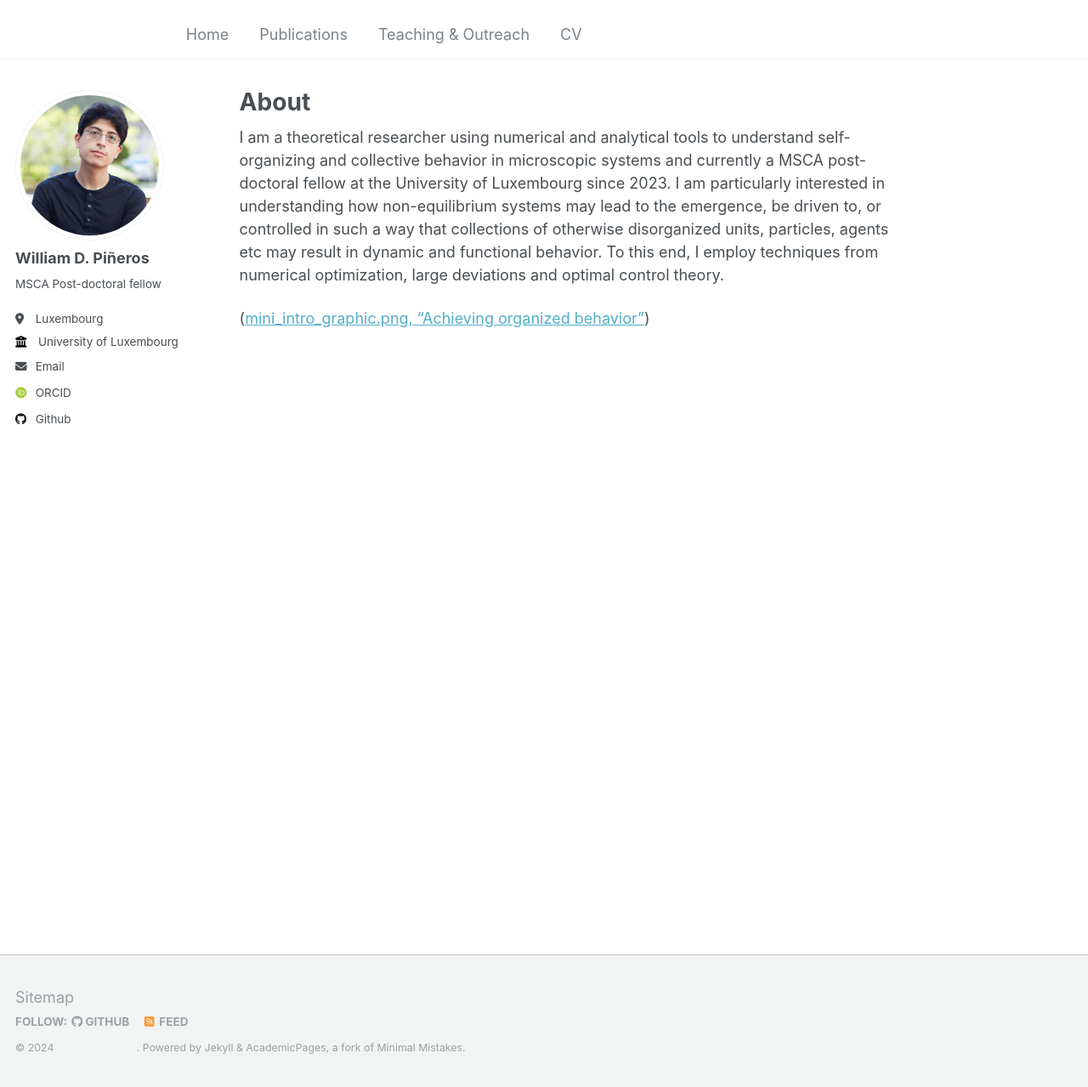
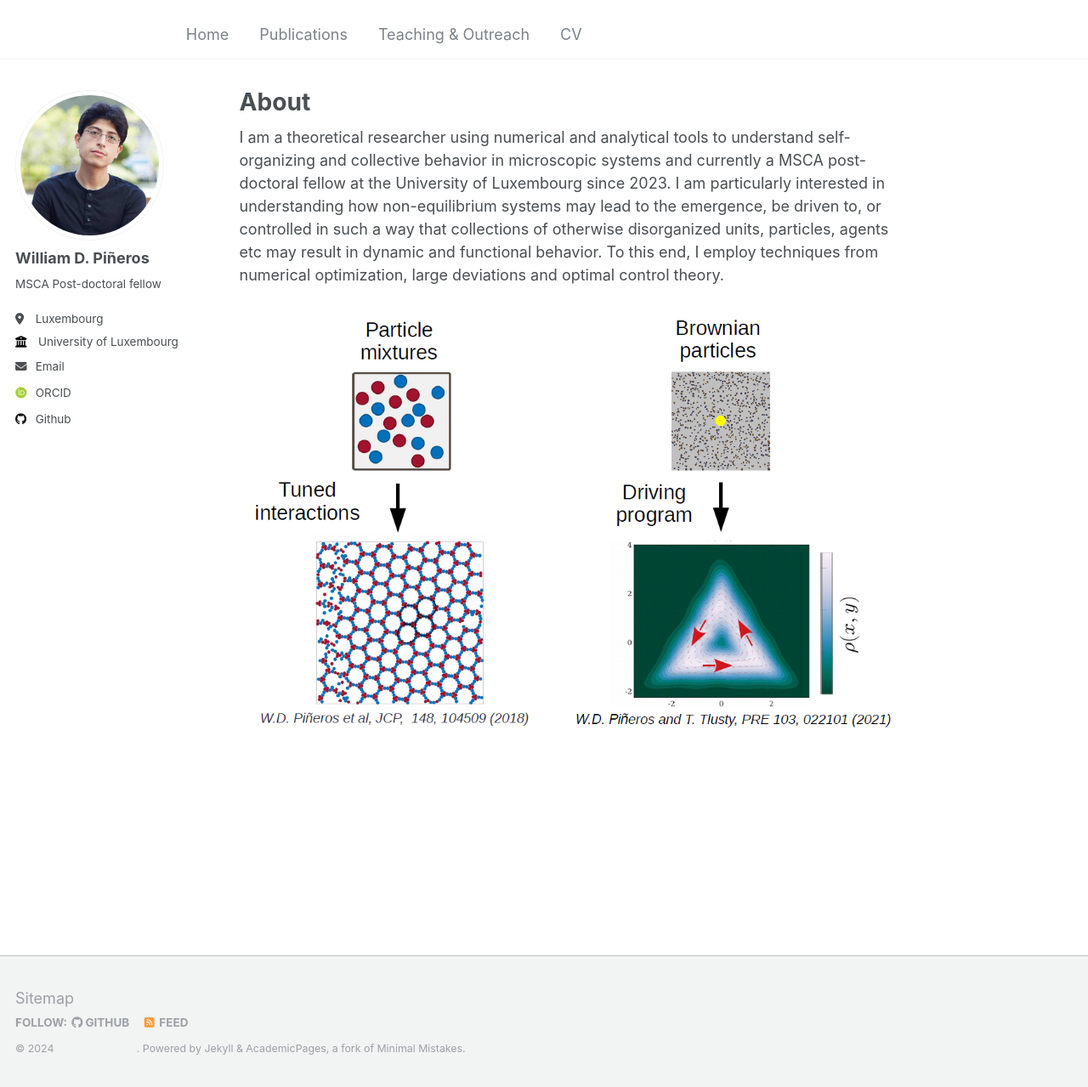
Before and after one commit to wpineros/p, a Jekyll site: the page built from _pages/about.md, in a window 1280 px wide and 1279 px high. Shown: the whole window at 85% size. Built offline with Jekyll 4.4.1, drawn with Linux system fonts in a browser that asks for light colours; some web fonts are replaced.

Commit message:
Update about.md

```diff
--- a/_pages/about.md
+++ b/_pages/about.md
@@ -10,4 +10,4 @@ redirect_from:
 
 I am a theoretical researcher using numerical and analytical tools to understand self-organizing and collective behavior in microscopic systems and currently a MSCA post-doctoral fellow at the University of Luxembourg since 2023. I am particularly interested in understanding how non-equilibrium systems may lead to the emergence, be driven to, or controlled in such a way that collections of otherwise disorganized units, particles, agents etc may result in dynamic and functional behavior. To this end, I employ techniques from numerical optimization, large deviations and optimal control theory.
 
-([mini_intro_graphic.png, "Achieving organized behavior"](https://wpineros.github.io/p/images/mini_intro_graphic.png))
+![mini_intro_graphic.png, "Achieving organized behavior"](https://wpineros.github.io/p/images/mini_intro_graphic.png)
```
